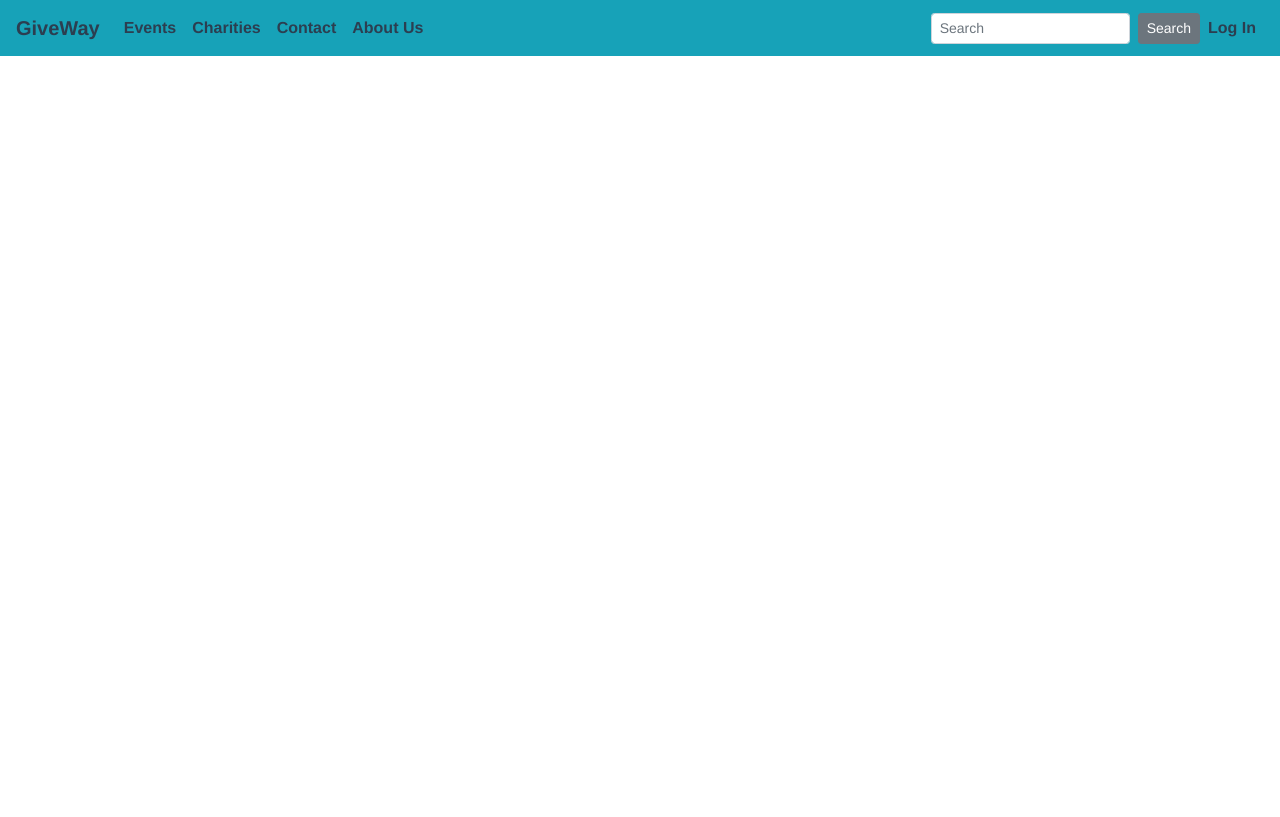
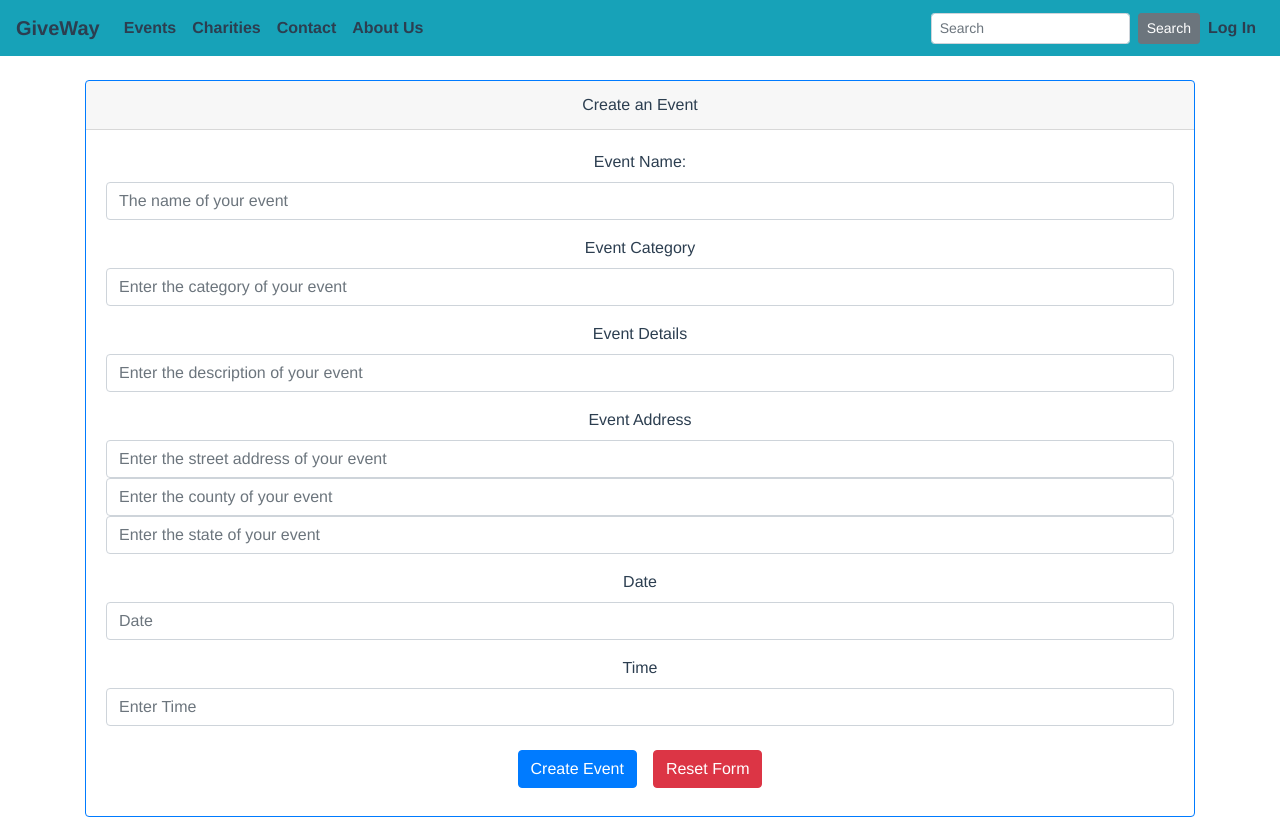
Before and after one commit to vinitshah24/Volunteer-Application, a Vue app in the folder views/: page /create in a window 1280 px wide. Built offline with nearby package versions, Linux system fonts and the light colour scheme; no server answers.

Commit message:
add separate view for event creation; implement event creation from form

```diff
--- a/views/src/router/index.js
+++ b/views/src/router/index.js
@@ -40,6 +40,11 @@ const routes = [
     component: () => import("../views/Events.vue"),
   },
   {
+    path: "/create",
+    name: "Create",
+    component: () => import("../views/CreateEvent.vue"),
+  },
+  {
     path: "/signin",
     name: "SignIn",
     component: () => import("../views/SignIn.vue"),
--- /dev/null
+++ b/views/src/views/CreateEvent.vue
@@ -0,0 +1,153 @@
+<template>
+  <div>
+    <b-container mw-25>
+      <b-card header="Create an Event" header-tag="header" border-variant="primary">
+        <b-form @submit="onSubmit" @reset="onReset" v-if="40">
+          <b-form-group id="input-group-1" label="Event Name:" label-for="input-1">
+            <b-form-input
+              id="input-1"
+              v-model="form.name"
+              type="text"
+              required
+              placeholder="The name of your event"
+            ></b-form-input>
+          </b-form-group>
+          <b-form-group id="input-group-2" label="Event Category" label-for="input-2">
+            <b-form-input
+              id="input-2"
+              v-model="form.category"
+              type="text"
+              required
+              placeholder="Enter the category of your event"
+            ></b-form-input>
+          </b-form-group>
+          <b-form-group id="input-group-3" label="Event Details" label-for="input-3">
+            <b-form-input
+              id="input-3"
+              v-model="form.details"
+              type="text"
+              required
+              placeholder="Enter the description of your event"
+            ></b-form-input>
+          </b-form-group>
+          <b-form-group
+            id="input-group-4"
+            label="Event Address"
+            label-for="input-4, input-5, input-6"
+          >
+            <b-form-input
+              id="input-3"
+              v-model="form.address"
+              type="text"
+              required
+              placeholder="Enter the street address of your event"
+            ></b-form-input>
+            <b-form-input
+              id="input-4"
+              v-model="form.county"
+              type="text"
+              required
+              placeholder="Enter the county of your event"
+            ></b-form-input>
+            <b-form-input
+              id="input-5"
+              v-model="form.state"
+              type="text"
+              required
+              placeholder="Enter the state of your event"
+            ></b-form-input>
+          </b-form-group>
+          <b-form-group id="input-group-4" label="Date" label-for="input-6">
+            <b-form-input id="input-6" v-model="form.date" type="text" required placeholder="Date"></b-form-input>
+          </b-form-group>
+          <b-form-group id="input-group-5" label="Time" label-for="input-7">
+            <b-form-input
+              id="input-7"
+              v-model="form.time"
+              type="text"
+              required
+              placeholder="Enter Time"
+            ></b-form-input>
+          </b-form-group>
+
+          <b-button class="top-button" type="submit" variant="primary">Create Event</b-button>
+          <b-button class="top-button" type="reset" variant="danger">Reset Form</b-button>
+        </b-form>
+      </b-card>
+    </b-container>
+  </div>
+</template>
+
+<script>
+export default {
+  data() {
+    return {
+      form: {
+        name: "",
+        category: "",
+        details: "",
+        address: "",
+        county: "",
+        state: "",
+        date: "",
+        time: ""
+      },
+
+      show: true
+    };
+  },
+  methods: {
+    onSubmit(evt) {
+      evt.preventDefault();
+      // alert(JSON.stringify(this.form));
+      console.log(this.$root.$router.app.$children[0]);
+      this.createEvent(this.form);
+    },
+    onReset(evt) {
+      evt.preventDefault();
+      // Reset our form values
+      this.form.eventName = "";
+      this.form.eventCategory = "";
+      this.form.eventAddress = "";
+      this.form.eventCounty = "";
+      this.form.eventState = "";
+      this.form.date = "";
+      this.form.time = "";
+
+      // Trick to reset/clear native browser form validation state
+      this.show = false;
+    },
+    createEvent(e) {
+      const createEventURI = `http://127.0.0.1:5000/api/v1/event`;
+      console.log(e)
+      console.log(this.$store.state.userAccessToken);
+    //   const eventData = e;
+      const config = {
+        headers: {
+          Authorization: `Bearer ${this.$store.state.userAccessToken}`
+        }
+      };
+      if (this.$store.state.loggedIn) {
+        this.$http
+          .post(createEventURI, this.form, config)
+          .then(result => {
+            console.log(result);
+            this.$router.push("/events");
+            // this.getEvents();
+          })
+          .catch(error => {
+            console.log(error.config);
+          });
+      } else {
+        alert("You must log in to create an event!");
+      }
+    }
+  }
+};
+</script>
+
+<style lang="scss" scoped>
+.top-button {
+  margin: 0.5rem;
+}
+</style>
--- a/views/src/views/Events.vue
+++ b/views/src/views/Events.vue
@@ -3,7 +3,7 @@
     <h1>Upcoming Events</h1>
     <b-table striped hover :items="events" :fields="fields" v-if="events.length"></b-table>
     <div>
-      <b-button variant="success" v-on:click="createEvent">Create Event</b-button>
+      <b-button variant="success" v-on:click="toCreateEvent">Create Event</b-button>
     </div>
   </div>
 </template>
@@ -63,14 +63,25 @@ export default {
           .post(createEventURI, eventData, config)
           .then(result => {
             console.log(result);
+            this.getEvents();
           })
           .catch(error => {
-            console.log(error);
+            console.log(error.result);
           });
       } else {
         alert("You must log in to create an event!");
       }
+    },
+    toCreateEvent() {
+      if (this.$store.state.loggedIn) {
+        this.$router.replace('/create')
+      } else {
+        alert("You must log in to create an event!");
+      }
     }
+  },
+  async created() {
+    this.getEvents();
   },
   async mounted() {
     // this.getEvents();
```
